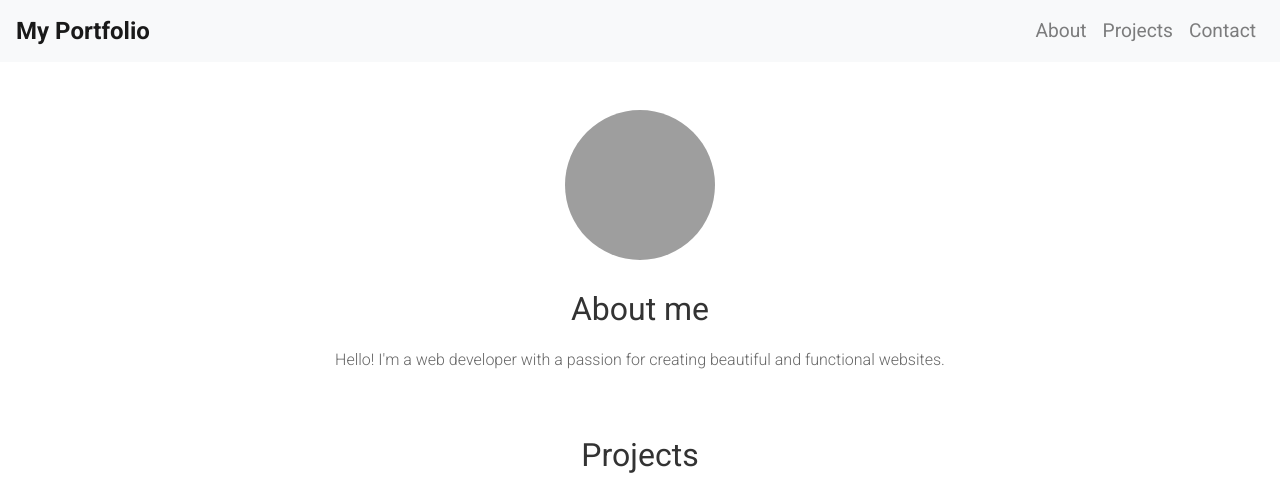
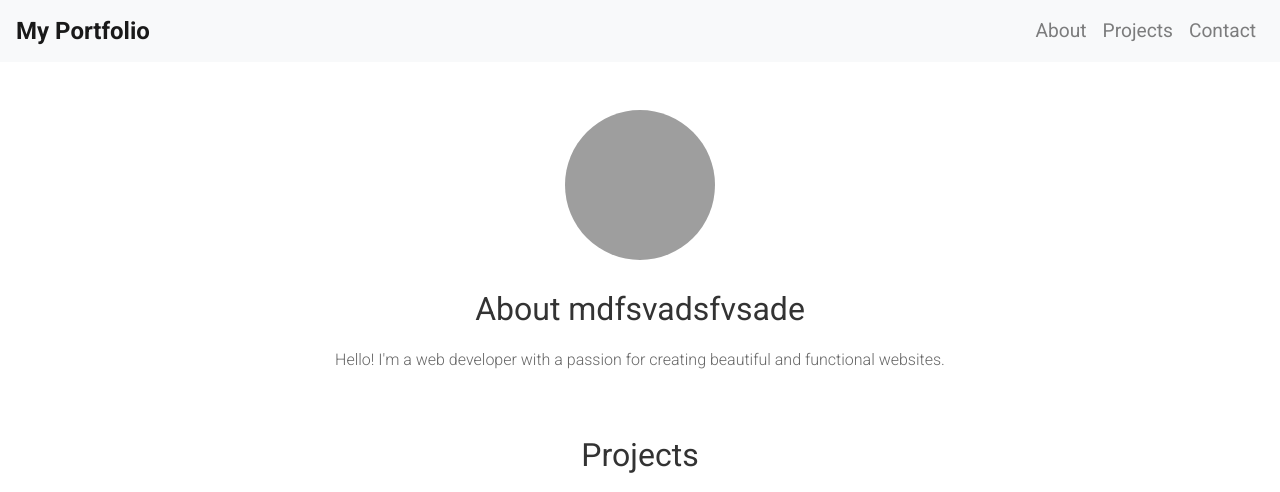
Before and after one commit to dylz767/PortfolioWebsite, a plain HTML site: page index.html in a window 1280 px wide. Shown: the top 492 px of the page. Drawn offline with nearby package versions, Linux system fonts and the light colour scheme; grey boxes are pictures that could not be loaded.

Commit message:
please work

```diff
--- a/index.html
+++ b/index.html
@@ -31,7 +31,7 @@
         <div class="row">
             <div class="col-md-12 text-center">
                 <img src="img/carnival.jpg" alt="Your Photo" class="img-fluid rounded-circle">
-                <h2>About me</h2>
+                <h2>About mdfsvadsfvsade</h2>
                 <p>Hello! I'm a web developer with a passion for creating beautiful and functional websites.</p>
             </div>
         </div>
```
